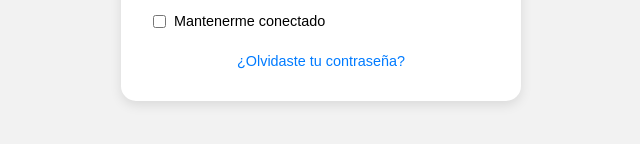
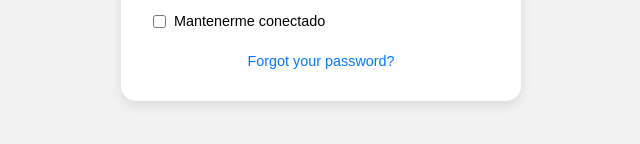
Before and after one commit to MateoVR13/Clase-2-Electiva, a plain HTML site: page index.html in a window 1280 px wide. Shown: the part 478-622 px from the top of the page, 319-959 px from the left. Drawn offline with Linux system fonts and the light colour scheme.

Commit message:
Se cambió el idioma a Inglés

```diff
--- a/index.html
+++ b/index.html
@@ -19,7 +19,7 @@
                     <input type="checkbox" id="remember-me">
                     <label for="remember-me">Mantenerme conectado</label>
                 </div>
-                <a href="#" class="forgot-password">¿Olvidaste tu contraseña?</a>
+                <a href="#" class="forgot-password">Forgot your password?</a>
             </form>
 
         </div>
```
Also changed, not shown: js/script.js (line endings or trailing spaces).
